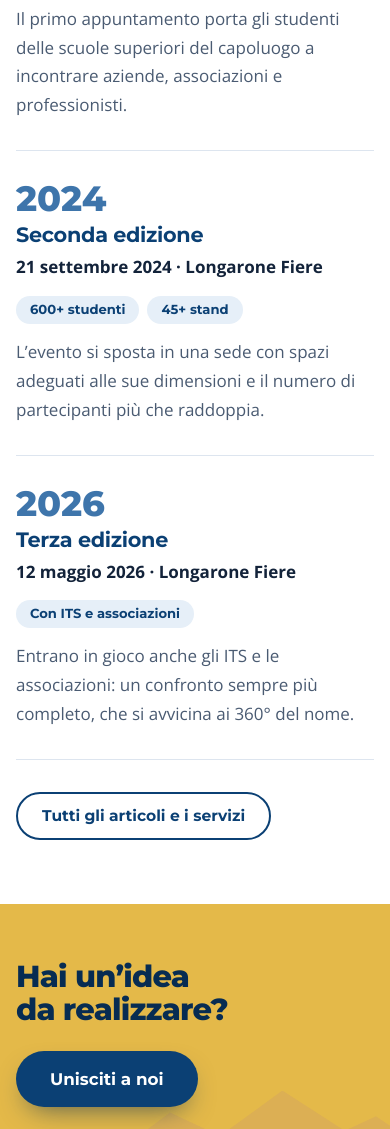
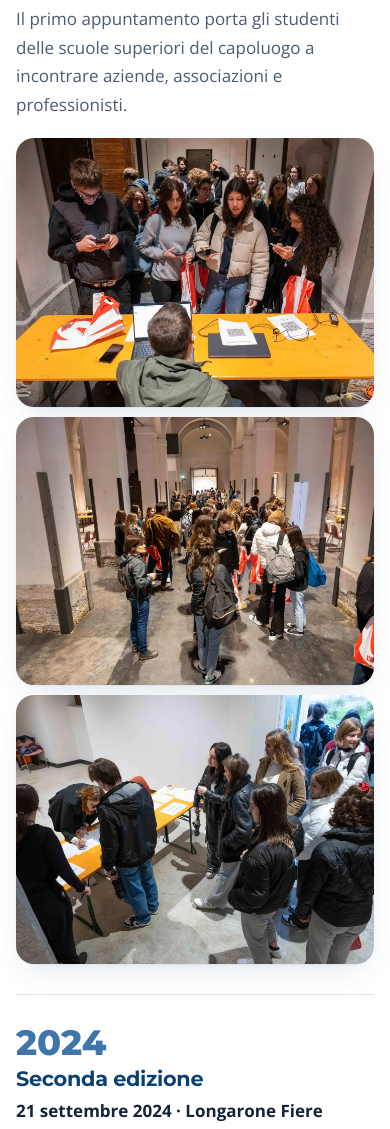
Before and after one commit to Consiglio-Giovanile-Bellunese/site, a plain HTML site: page carriera-360.html in a window 390 px wide. Shown: the part 5220-6349 px from the top of the page. Drawn offline with Linux system fonts and the light colour scheme.

Commit message:
Carriera 360°: foto della prima edizione nella timeline

```diff
--- a/carriera-360.html
+++ b/carriera-360.html
@@ -44,6 +44,7 @@
     .c360-edition h3 { margin-bottom: 6px; font-size: 1.3rem; }
     .c360-meta { font-weight: 700; color: var(--ink) !important; margin-bottom: 12px !important; }
     .c360-fact { display: inline-block; padding: 4px 14px; margin: 0 8px 14px 0; border-radius: 999px; background: var(--sky); color: var(--cerulean); font: 700 .82rem/1.5 var(--font-head); }
+    .c360-edition-photos { display: grid; grid-template-columns: repeat(3, 1fr); gap: 10px; margin-top: 18px; } .c360-edition-photos img { width: 100%; aspect-ratio: 4 / 3; object-fit: cover; border-radius: var(--radius); box-shadow: var(--shadow); } @media (max-width: 520px) { .c360-edition-photos { grid-template-columns: 1fr; } }
     .c360-links { display: flex; flex-wrap: wrap; gap: 8px 20px; margin: 16px 0 0; padding: 0; list-style: none; }
     .c360-links a { font: 700 .88rem/1.3 var(--font-head); color: var(--cerulean); text-decoration: underline; text-underline-offset: 3px; }
     .c360-all { margin: 32px 0 0; }
@@ -260,6 +261,7 @@
                 <p class="c360-meta">30 ottobre 2023 · ex Chiesa dei Gesuiti, Belluno</p>
                 <span class="c360-fact">300+ studenti</span>
                 <p>Il primo appuntamento porta gli studenti delle scuole superiori del capoluogo a incontrare aziende, associazioni e professionisti.</p>
+                <div class="c360-edition-photos"><img src="assets/img/carriera-2023-13.webp" width="1600" height="1067" loading="lazy" decoding="async" alt="Prima edizione di Carriera 360°, ex Chiesa dei Gesuiti a Belluno"><img src="assets/img/carriera-2023-11.webp" width="1600" height="1067" loading="lazy" decoding="async" alt="Prima edizione di Carriera 360°, ex Chiesa dei Gesuiti a Belluno"><img src="assets/img/carriera-2023-4.webp" width="1600" height="1067" loading="lazy" decoding="async" alt="Prima edizione di Carriera 360°, ex Chiesa dei Gesuiti a Belluno"></div>
               </div>
             </li>
             <li class="c360-edition">
```
